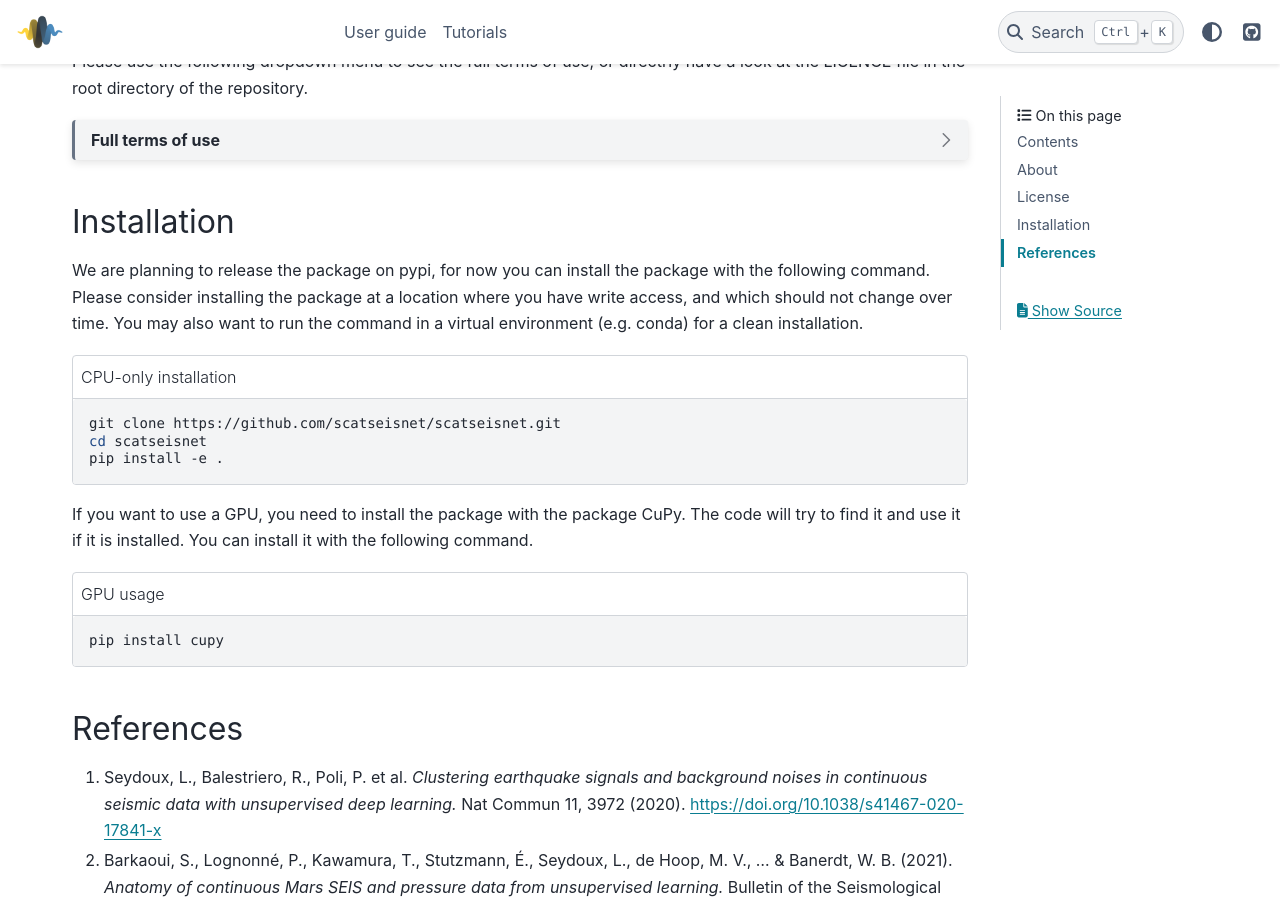
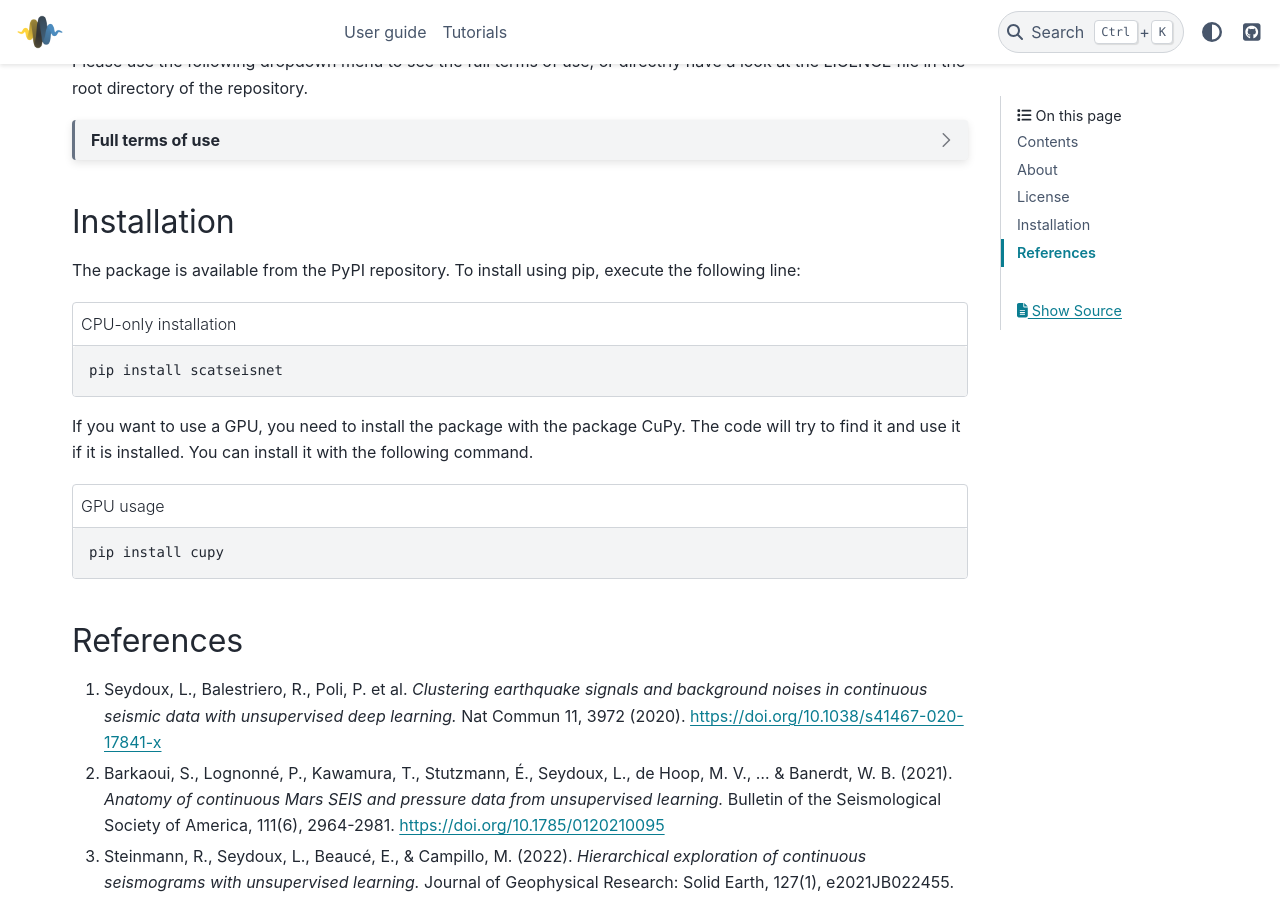
Before and after one commit to scatseisnet/scatseisnet, a Sphinx documentation site: the page built from docs/source/index.rst, in a window 1280 px wide and 900 px high, scrolled down 1703 px. Built offline with Sphinx 7.4.7 and the PyData theme 0.15.4, drawn with Linux system fonts in a browser that asks for light colours; pages that are not in the unit, such as notebooks, are missing from menus.

Commit message:
update installation guideline in readme and index

```diff
--- a/docs/source/index.rst
+++ b/docs/source/index.rst
@@ -69,19 +69,13 @@ Please use the following dropdown menu to see the full terms of use, or directrl
 Installation
 ------------
 
-We are planning to release the package on pypi, for now you can install the
-package with the following command. Please consider installing the package at a
-location where you have write access, and which should not change over time.
-You may also want to run the command in a virtual environment (e.g. conda) for a
-clean installation.
+The package is available from the PyPI repository. To install using pip, execute the following line:
 
 
 .. code-block:: bash
    :caption: CPU-only installation
 
-   git clone https://github.com/scatseisnet/scatseisnet.git
-   cd scatseisnet
-   pip install -e .
+   pip install scatseisnet
 
 If you want to use a GPU, you need to install the package with the package CuPy.
 The code will try to find it and use it if it is installed. You can install it
```
Also changed, not shown: README.md (+2 -8 lines).
